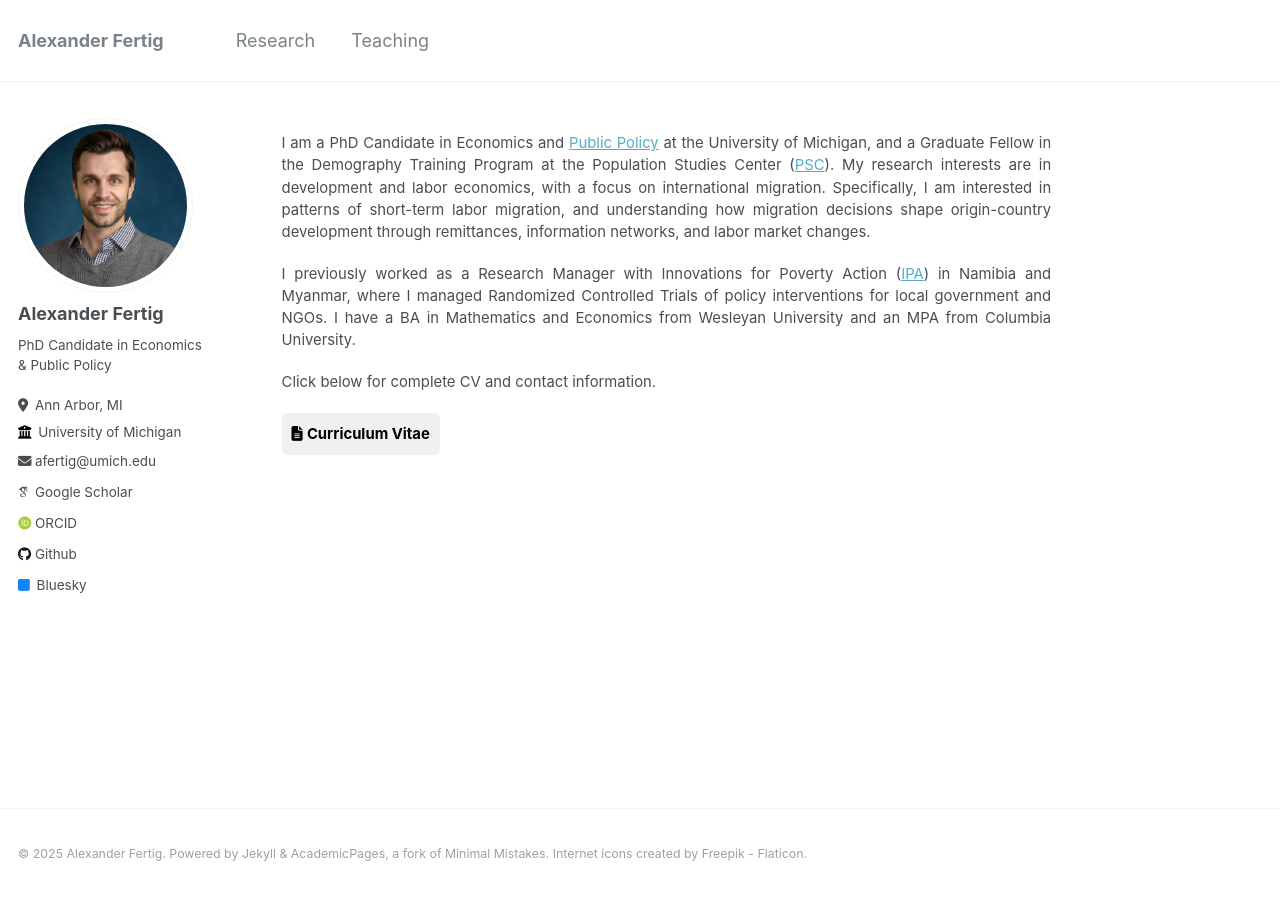
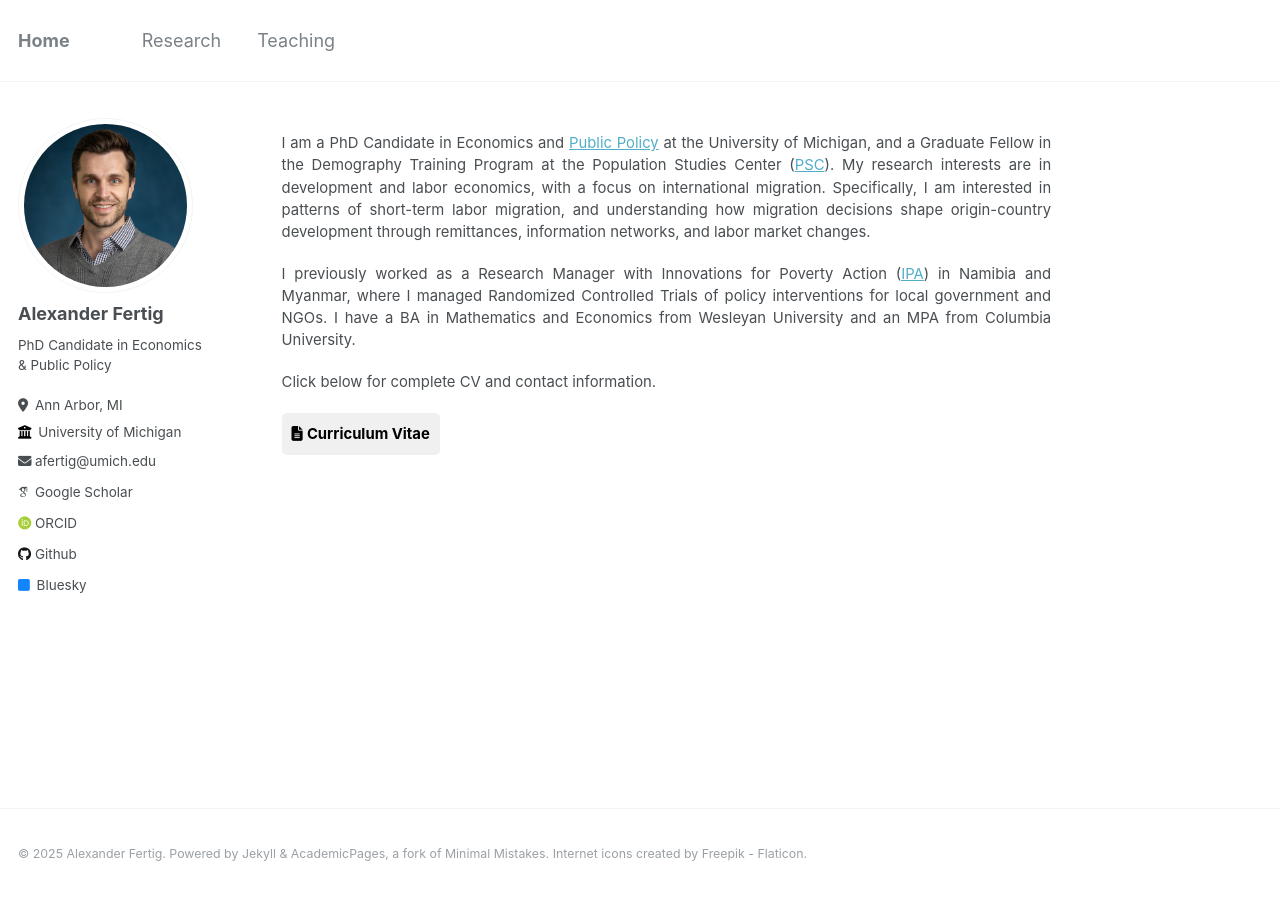
Before and after one commit to alexanderfertig/alexanderfertig.github.io, a Jekyll site: the page built from _pages/home.md, in a window 1280 px wide. Built offline with Jekyll 4.4.1, drawn with Linux system fonts in a browser that asks for light colours; some web fonts are replaced.

Commit message:
change homepage name back

```diff
--- a/_data/navigation.yml
+++ b/_data/navigation.yml
@@ -12,7 +12,7 @@ main:
 #  - title: "Blog Posts"
 #    url: /year-archive
 
-  - title: "Alexander Fertig"
+  - title: "Home"
     url: /
 
   - title: "Research"
--- a/_pages/home.md
+++ b/_pages/home.md
@@ -1,6 +1,6 @@
 ---
 permalink: /
-title: "Alexander Fertig"
+title: "Home"
 author_profile: true
 ---
 
```
